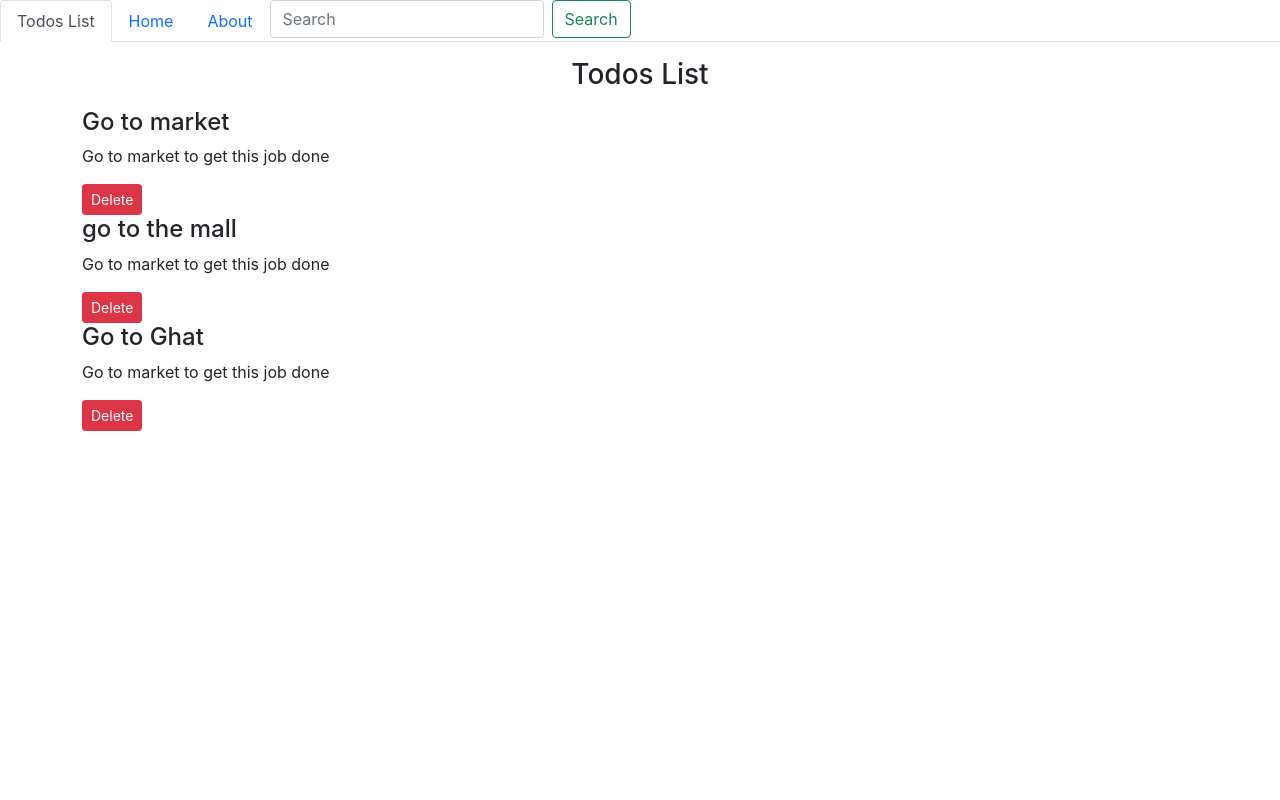
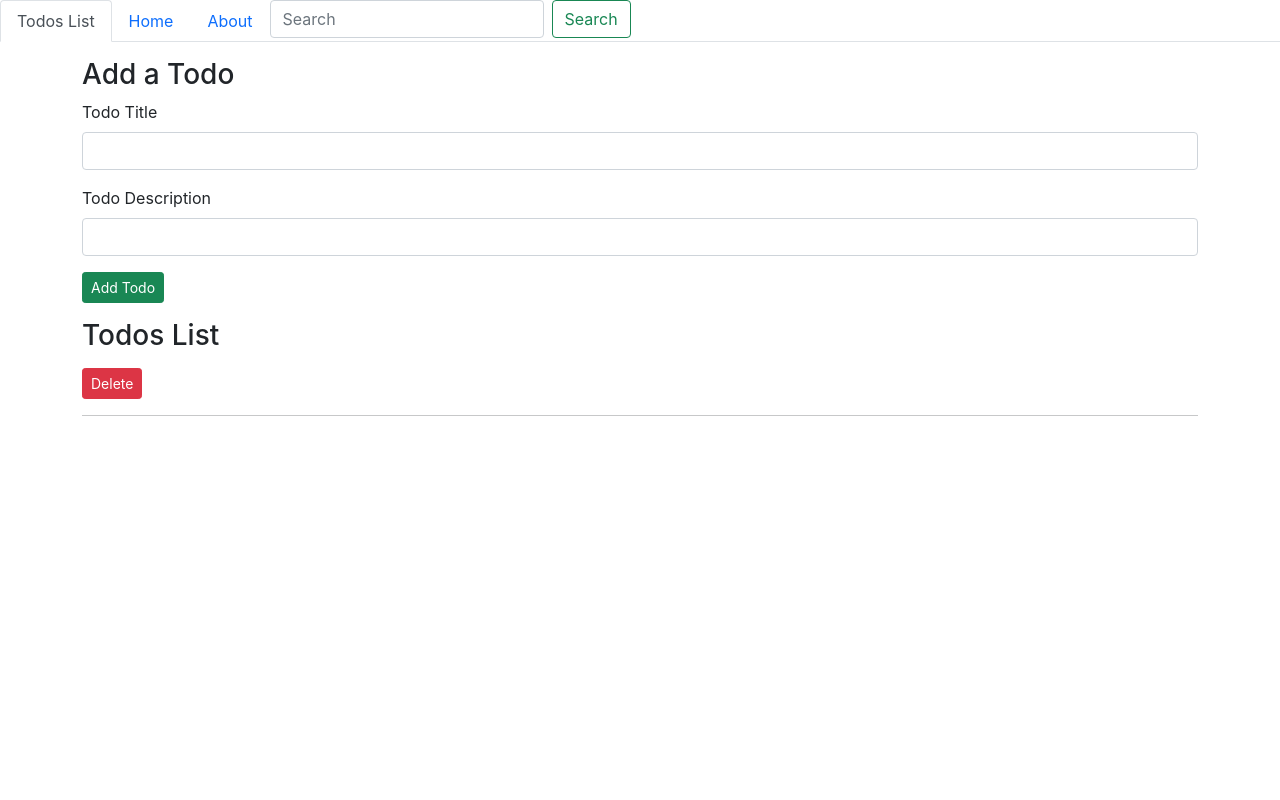
Before and after one commit to pratyush-kr/learning-react, a React (Create React App) app: page / in a window 1280 px wide. Shown: the top 800 px of the page. Built offline with nearby package versions, Linux system fonts and the light colour scheme.

Commit message:
Completed

```diff
--- a/src/App.js
+++ b/src/App.js
@@ -3,34 +3,43 @@
 import {Todos} from "./MyComponents/Todos"
 import {Footer} from './MyComponents/Footer'
 import React, {useState} from 'react'
+import {AddTodo} from './MyComponents/AddTodo'
 
 function App() {
+  let initTodo
+  if(localStorage.getItem("todos") === null){
+    initTodo = []
+  }
+  else{
+    initTodo = JSON.parse(localStorage.getItem("todos"))
+  }
   const onDelete = (todo) =>{
     console.log("I am Deleted")
     setTodos(todos.filter((e)=>{
       return e!==todo
     }))
+    localStorage.setItem("todos", JSON.stringify(todos))
   }
-  let [todos, setTodos] = useState([
-    {
-      sno: 1,
-      title: 'Go to market',
-      desc: 'Go to market to get this job done'
-    },
-    {
-      sno: 2,
-      title: 'go to the mall',
-      desc: 'Go to market to get this job done'
-    },
-    {
-      sno: 3,
-      title: 'Go to Ghat',
-      desc: 'Go to market to get this job done'
-    },
-  ])
+  const addTodo = (title, desc) =>{
+    console.log("I am adding this todo")
+    let sno
+    if(todos.length == 0)
+      sno = 0
+    else
+      sno = todos[todos.length-1].sno+1
+    const myTodo = {
+      sno: sno,
+      title: title,
+      desc: desc
+    }
+    setTodos([...todos, myTodo])
+    localStorage.setItem("todos", JSON.stringify(todos))
+  }
+  let [todos, setTodos] = useState([initTodo])
   return (
     <div>
       <Header title='Todos List' searchBar={true}/>
+      <AddTodo addTodo={addTodo}/>
       <Todos todos={todos} onDelete={onDelete}/>
       <Footer/>
     </div>
--- /dev/null
+++ b/src/MyComponents/AddTodo.js
@@ -0,0 +1,28 @@
+import React, {useState} from 'react'
+
+export const AddTodo = (props) => {
+    const [title, setTitle] = useState("")
+    const [desc, setDesc] = useState("")
+    const submit = (e)=>{
+        e.preventDefault()
+        if(!title || !desc)
+            alert("Title or Desc missing")
+        props.addTodo(title, desc)
+    }
+    return (
+        <div className='container my-3'>
+            <h3>Add a Todo</h3>
+            <form onSubmit={submit}>
+                <div className="mb-3">
+                    <label htmlFor="title" className="form-label">Todo Title</label>
+                    <input type="text" value={title} onChange={(e)=>setTitle(e.target.value)} className="form-control" id="title"/>
+                </div>
+                <div className="mb-3">
+                    <label for="desc" className="form-label">Todo Description</label>
+                    <input type="text" value={desc} onChange={(e)=>setDesc(e.target.value)}className="form-control" id="desc"/>
+                </div>
+                <button type="submit" className="btn btn-sm btn-success">Add Todo</button>
+            </form>
+        </div>
+    )
+}
--- a/src/MyComponents/Footer.js
+++ b/src/MyComponents/Footer.js
@@ -1,14 +1,9 @@
 import React from 'react'
 
 export const Footer = () => {
-    let footerStyle = {
-        position: "absolute",
-        top: '100vh',
-        width: '100%'
-    }
     return (
         <div>
-            <footer className='bg-dark text-light py-3' style={footerStyle}>
+            <footer className='bg-dark text-light py-3'>
                 <p className='text-center'>
                     Copyrigh &copy; My 1st website
                 </p>
--- a/src/MyComponents/TodoItem.js
+++ b/src/MyComponents/TodoItem.js
@@ -6,6 +6,7 @@
             <h4>{todo.title}</h4>
             <p>{todo.desc}</p>
             <button className='btn btn-sm btn-danger' onClick={()=>{onDelete(todo)}}>Delete</button>
+            <hr/>
         </div>
     )
 }
--- a/src/MyComponents/Todos.js
+++ b/src/MyComponents/Todos.js
@@ -2,9 +2,13 @@
 import {TodoItem} from "./TodoItem"
 
 export const Todos = (props) => {
+    let myStyle = {
+        minHeight: '70vh',
+        margin: '40px auto'
+    }
     return (
-        <div className="container">
-            <h3 className='text-center my-3'>Todos List</h3>
+        <div className="container my-3" style={myStyle}>
+            <h3 className='my-3'>Todos List</h3>
             {
                 props.todos.length === 0? "No Todos to display":
                     props.todos.map((todo)=>{
```
